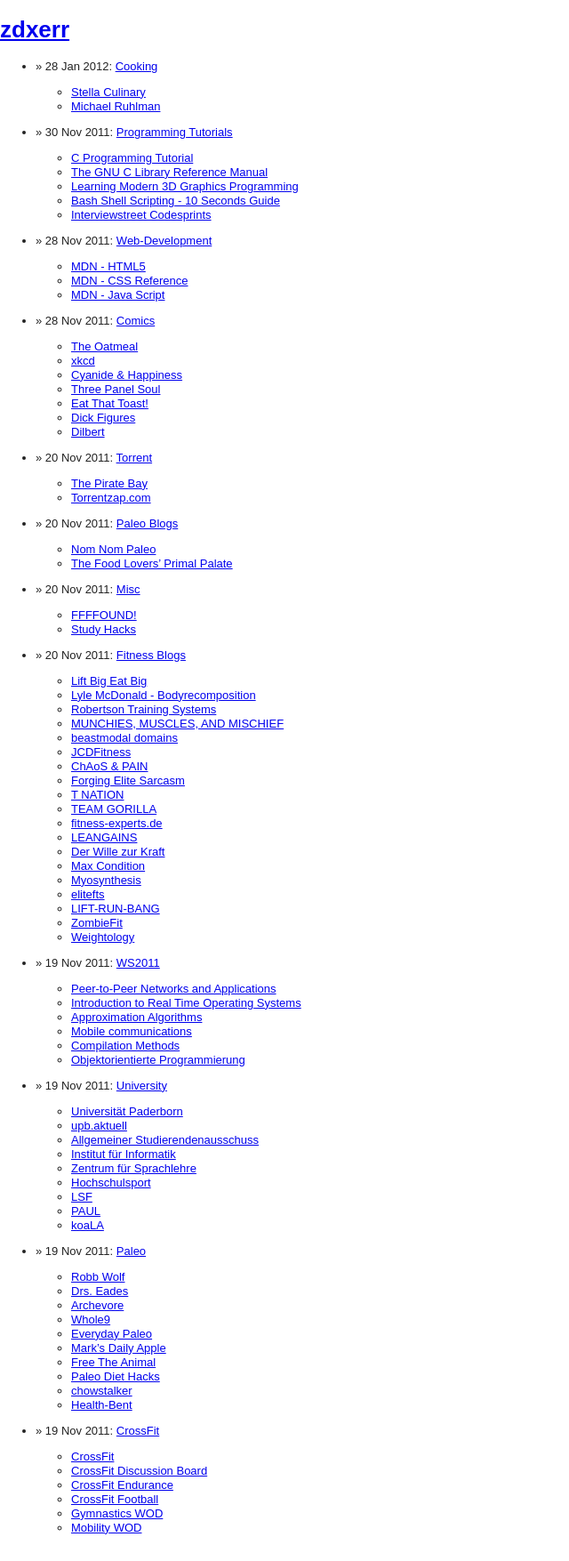
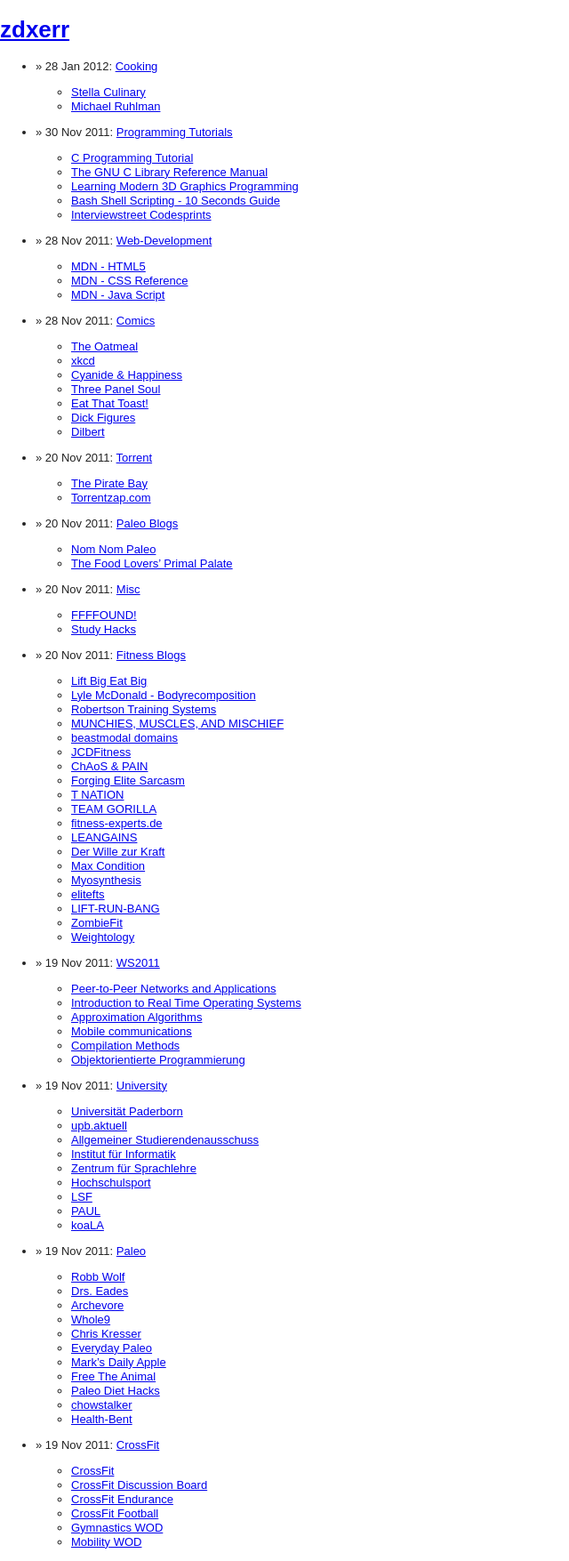
Before and after one commit to zdxerr/zdxerr.github.com, a Jekyll site: the page built from links.html, in a window 1280 px wide. Shown: the whole page at 89% size, without its empty margins (0-640 px from the left). Built offline with Jekyll 4.4.1, drawn with Linux system fonts in a browser that asks for light colours; nearby versions of some CDN libraries; Markdown is read by kramdown in place of the engine named in the settings.

Commit message:
Update _posts/2011-11-19-paleo.markdown

```diff
--- a/_posts/2011-11-19-paleo.markdown
+++ b/_posts/2011-11-19-paleo.markdown
@@ -8,6 +8,7 @@
 - [Drs. Eades](http://www.proteinpower.com/)
 - [Archevore](http://www.archevore.com/)
 - [Whole9](http://whole9life.com/)
+- [Chris Kresser](http://chriskresser.com/)
 - [Everyday Paleo](http://everydaypaleo.com/)
 - [Mark's Daily Apple](http://www.marksdailyapple.com/)
 - [Free The Animal](http://freetheanimal.com/)
```
